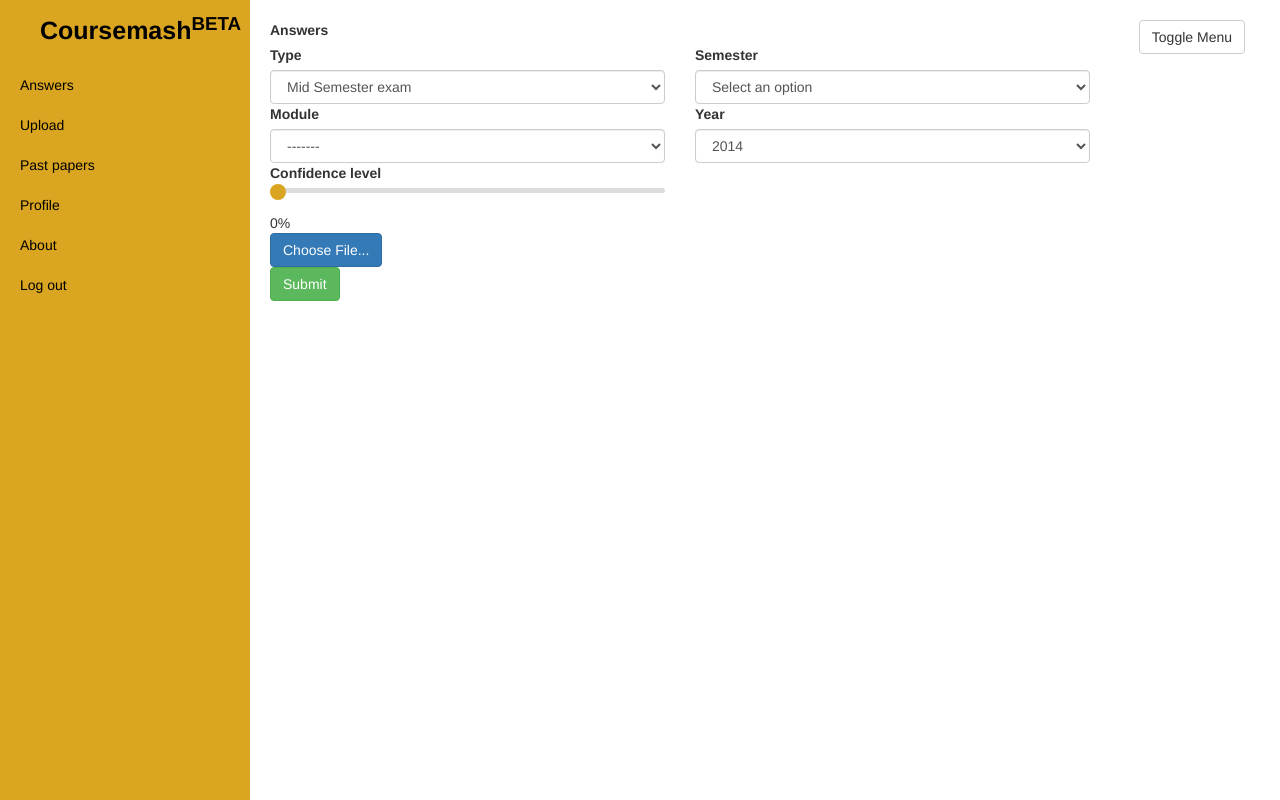
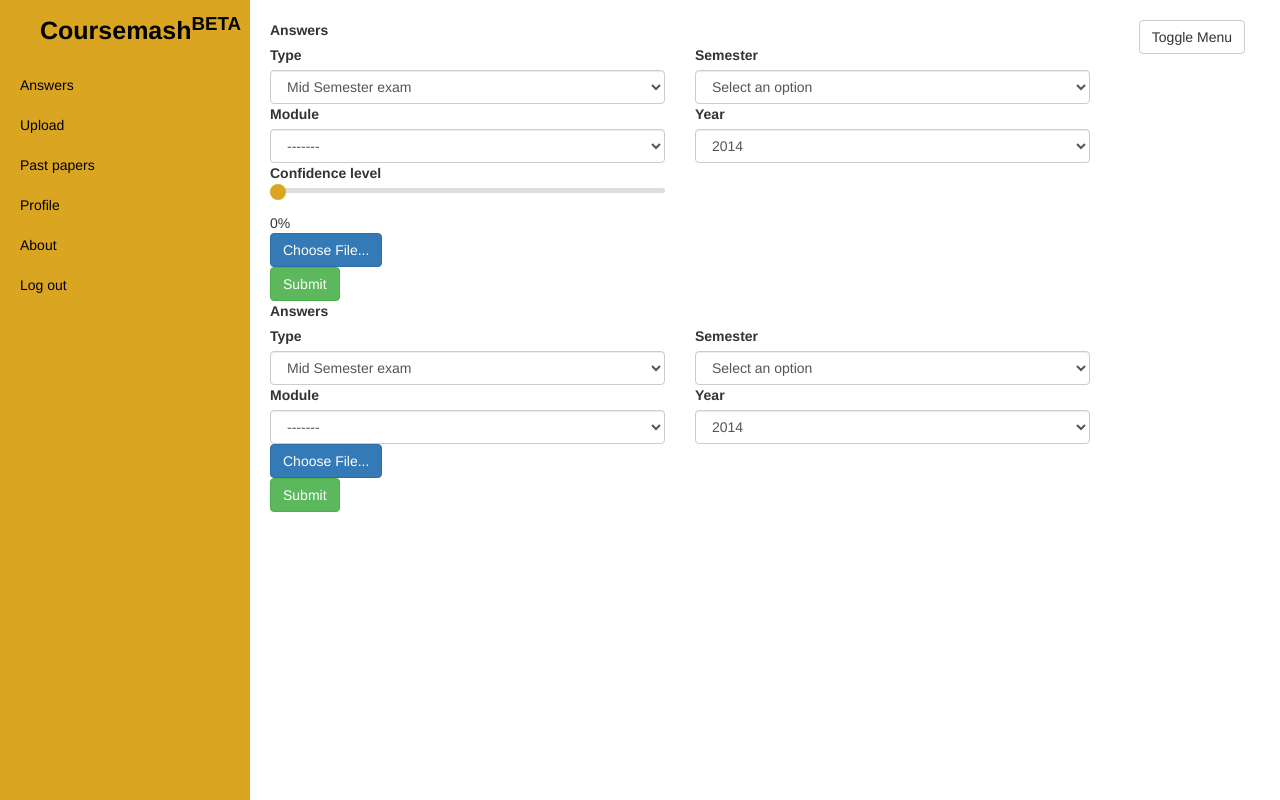
Before and after one commit to rajikaimal/Coursemash, a PHP site: page /Coursemash/upload in a window 1280 px wide. Run offline with PHP 8.4, Linux system fonts and the light colour scheme; some libraries are stand-ins or nearby versions.

Commit message:
upload fixes

```diff
--- a/controllers/upload.php
+++ b/controllers/upload.php
@@ -38,5 +38,35 @@
 			}
 			header('location:'.URL.'upload');
 		}
+		public function paperup(){
+			require 'models/Upload_model.php';
+			if(isset($_POST['submit-paper'])){
+			    $filename = $_FILES["file-paper"]["name"];
+			    $source = $_FILES["file-paper"]["tmp_name"];
+			    $type = $_FILES["file-paper"]["type"];
+			    $name = explode(".", $filename);
+			    $target_path = "uploads/papers/".$filename;
+
+			    $target_file = $target_path . basename($_FILES["fileToUpload"]["name"]);
+
+			    if (file_exists($target_file)) {
+				    echo "Sorry, file already exists.";
+				    $uploadOk = 0;
+				}
+				else{
+				    if(move_uploaded_file($source, $target_path)) {
+				        $message = "Your .zip file was uploaded";
+						$target_path = URL."uploads/papers/".$filename;
+						$model3 = new Upload_model();
+				    	$model3->insertPapers($target_path);
+				    } else {
+				        $message = "ERROR";
+				    }
+				    if($message) echo $message;
+				}
+
+			}
+			header('location:'.URL.'upload');
+		}
 	}
 ?>
--- a/views/upload/index.php
+++ b/views/upload/index.php
@@ -105,4 +105,104 @@
 	</div>
 </div>
 	</form>
+
+
+<!-- past papers -->
+
+
+	<label>Answers</label>
+<div class="row">
+	<div class="col-md-5">
+		<form enctype="multipart/form-data" method="post" action="<?php echo URL?>upload/paperup">
+		<label>Type</label>
+		<select name="type-paper" class="form-control">
+			<option value="mid">Mid Semester exam</option>
+			<option value="final">Final exam</option>
+			<option value="repeat">Repeat exam</option>
+			<option value="lab">Lab sessions</option>
+		</select>
+	</div>
+
+	<div class="col-md-5">
+			<label>Semester</label>
+		<select name="semester-paper" onchange="loadModulesPapers()" id="semesterPapers" class="form-control">
+			<option value="1y1s">Select an option</option>
+			<option value="1y1s">1st year 1st semester</option>
+			<option value="1y2s">1st year 2nd semester</option>
+			<option value="2y1s">2nd year 1st semester</option>
+			<option value="2y2s">2nd year 2nd semester</option>
+			<option value="3y1s">3rd year 1st semester</option>
+			<option value="3y2s">3rd year 2nd semester</option>
+			<option value="4y1s">4th year 1st semester</option>
+			<option value="4y2s">4th year 2nd semester</option>
+		</select>
+		<script type="text/javascript">
+			function loadModulesPapers(){
+				for(var a=0;a<5;a++){
+					var x = document.getElementById("modules-papers");
+					x.remove(x.selectedIndex);
+				}
+				var e = document.getElementById('semesterPapers').selectedIndex;
+				var select = document.getElementById('modules-papers');
+				if(e == 0){
+					var opt = document.createElement('option');
+					opt.value = '-----';
+					opt.innerHTML = '-------';
+					select.appendChild(opt);
+				}
+				if(e == 1){
+					var modules = ['IPE','CF','DCCN','MIT','ELS-I'];
+				}
+				if(e == 2){
+					var modules = ['ITA','ST-I','FCS','DB-I','ELS-II'];
+				}
+				for(var a=0;a<5;a++){
+					var opt = document.createElement('option');
+					opt.value = modules[a];
+					opt.innerHTML = modules[a];
+					select.appendChild(opt);
+				}
+			}
+		</script>
+	</div>
 </div>
+<div class="row">
+	<div class="col-md-5">
+		<label>Module</label>
+	<select name="module-paper" id="modules-papers" class="form-control">
+		<option value=""> ------- </option>
+	</select>
+	</div>
+	<div class="col-md-5">
+
+	<label>Year</label>
+	<select name="year-paper" class="form-control">
+		<option value="2014">2014</option>
+		<option value="2013">2013</option>
+		<option value="2012">2012</option>
+		<option value="2011">2011</option>
+	</select>
+	</div>
+</div>
+<div class="row">
+	<div class="col-md-7">
+		<a class='btn btn-primary' href='javascript:;'>
+			Choose File...
+			<input type="file" style='position:absolute;z-index:2;top:0;left:0;filter: alpha(opacity=0);-ms-filter:"progid:DXImageTransform.Microsoft.Alpha(Opacity=0)";opacity:0;background-color:transparent;color:transparent;' name="file-paper" id="file" size="40"  onchange='$("#upload-file-info-papers").html($(this).val());'>
+		</a>
+		&nbsp;
+		<span class='label label-info' id="upload-file-info-papers"></span>
+
+
+
+		<input type="hidden" name="MAX_FILE_SIZE" value="300000" />
+		<!--<input type="file" name="file" id="file"> -->
+		<br/>
+		<input type="submit" name="submit-paper" value="Submit" class="btn btn-success">
+
+	</div>
+</div>
+	</form>
+</div>
+
+</div>
```
Also changed, not shown: models/Upload_model.php (+11 -1 lines), uploads/papers/Coursemash.sql (added, +77 -0 lines).
